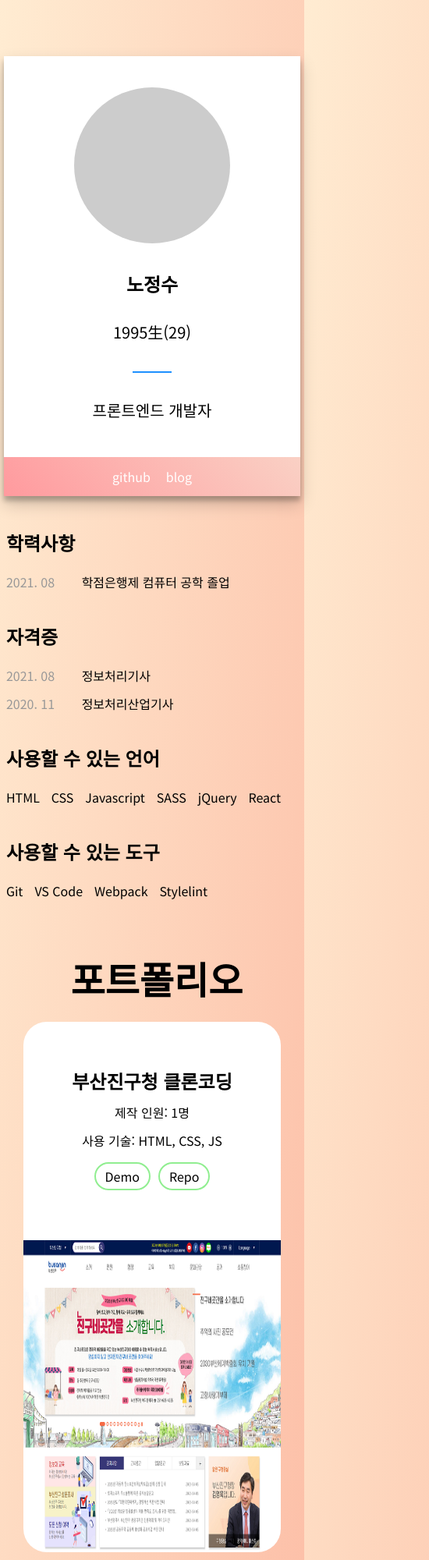
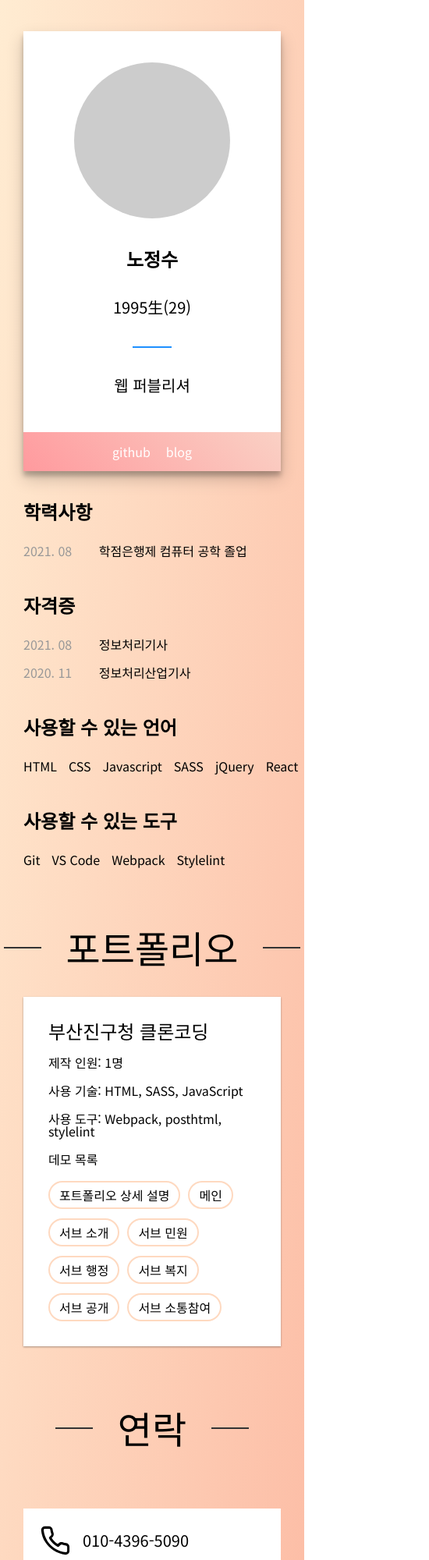
Before and after one commit to njsooo/resume, a plain HTML site: page index.html in a window 390 px wide. Shown: the top 2000 px of the page at 78% size, 550 px wide, since content can reach past the window. Drawn offline with nearby package versions, Linux system fonts and the light colour scheme.

Commit message:
Add files via upload

```diff
--- a/index.html
+++ b/index.html
@@ -16,17 +16,15 @@
     <main>
       <!-- INTRODUCTION -->
       <section id="introduction">
-        <div class="contents">
+        <div class="container">
           <div class="left">
-            <div class="card">
             <div class="face"></div>
             <p class="name">노정수</p>
             <p class="birth">1995生(29)</p>
-              <p class="job">프론트엔드 개발자</p>
+            <p class="job">웹 퍼블리셔</p>
             <div class="links">
-                <a href="#">github</a>
-                <a href="#">blog</a>
-              </div>
+              <a href="https://github.com/njsooo" target="_blank">github</a>
+              <a href="https://njsooo.github.io/" target="_blank">blog</a>
             </div>
           </div>
 
@@ -82,36 +80,49 @@
       </section>
       <!-- // INTRODUCTION -->
 
-      <!-- WORKS -->
-      <section id="works">
-        <h2 class="title">포트폴리오</h2>
-        <ul class="item-list">
-          <li class="item">
-            <div class="left">
-              <div class="card">
-                <h3 class="title">부산진구청 클론코딩</h3>
+      <!-- PORTFOLIO -->
+      <section id="portfolio">
+        <div class="container">
+          <h2 class="section-title">
+            <span class="text">포트폴리오</span>
+          </h2>
+
+          <ul class="portfolio-list">
+            <li>
+              <h3 class="title">
+                <a href="#" title="부산진구청 메인 페이지 이동"
+                  >부산진구청 클론코딩</a
+                >
+              </h3>
               <p class="part">제작 인원: 1명</p>
-                <p class="skills">사용 기술: HTML, CSS, JS</p>
-                <div class="links">
-                  <a href="#">Demo</a>
-                  <a href="#">Repo</a>
-                </div>
-              </div>
-            </div>
-            <div class="right">
-              <img src="./asset/busanjin.png" alt="" />
+              <p class="tech">사용 기술: HTML, SASS, JavaScript</p>
+              <p class="tool">사용 도구: Webpack, posthtml, stylelint</p>
+              <h4>데모 목록</h4>
+              <div class="link-list">
+                <a href="#">포트폴리오 상세 설명</a>
+                <a href="#">메인</a>
+                <a href="#">서브 소개</a>
+                <a href="#">서브 민원</a>
+                <a href="#">서브 행정</a>
+                <a href="#">서브 복지</a>
+                <a href="#">서브 공개</a>
+                <a href="#">서브 소통참여</a>
               </div>
             </li>
           </ul>
+        </div>
       </section>
-      <!-- // WORKS -->
+      <!-- // PORTFOLIO -->
 
       <!-- CONTACT -->
       <section id="contact">
-        <h2 class="title">연락</h2>
-        <div class="contents">
-          <div class="left">
-            <div class="card">
+        <div class="container">
+          <h2 class="section-title">
+            <span class="text">연락</span>
+          </h2>
+
+          <div class="content">
+            <div class="info-area">
               <a href="#" class="phone">
                 <?xml version="1.0" encoding="utf-8"?><!-- Uploaded to: SVG Repo, www.svgrepo.com, Generator: SVG Repo Mixer Tools -->
                 <svg
@@ -124,10 +135,10 @@
                     fill="#000000"
                   />
                 </svg>
-                <span class="text">010-1234-5678</span>
+                <span class="text">010-4396-5090</span>
               </a>
 
-              <a href="#" class="email">
+              <a href="mailto:devnjsoo@gmail.com" class="email">
                 <?xml version="1.0" ?>
                 <!-- Uploaded to: SVG Repo, www.svgrepo.com, Generator: SVG Repo Mixer Tools -->
                 <svg viewBox="0 0 24 24" xmlns="http://www.w3.org/2000/svg">
@@ -163,16 +174,15 @@
                 <span class="text">devnjsoo@gmail.com</span>
               </a>
             </div>
-          </div>
 
-          <div class="right">
+            <div class="email-area">
               <h3 class="title">이메일 보내기</h3>
               <form action="#" id="form-send-email">
                 <div class="row">
-                <label for="name">성명</label>
+                  <label for="input-name">성명</label>
                   <input
                     type="text"
-                  id="name"
+                    id="input-name"
                     name="from_name"
                     placeholder="발신인"
                     required
@@ -180,10 +190,10 @@
                 </div>
 
                 <div class="row">
-                <label for="email">연락처</label>
+                  <label for="input-email">연락처</label>
                   <input
                     type="text"
-                  id="email"
+                    id="input-email"
                     name="reply_to"
                     placeholder="남기실 연락처를 입력해 주세요"
                     required
@@ -191,9 +201,9 @@
                 </div>
 
                 <div class="row">
-                <label for="message">내용</label>
+                  <label for="textarea-message">내용</label>
                   <textarea
-                  id="message"
+                    id="textarea-message"
                     name="message"
                     placeholder="내용을 입력해 주세요"
                   ></textarea>
@@ -203,6 +213,7 @@
               </form>
             </div>
           </div>
+        </div>
       </section>
       <!-- // CONTACT -->
     </main>
--- a/scss/style.css
+++ b/scss/style.css
@@ -1,6 +1,4 @@
-@import url("https://fonts.googleapis.com/css2?family=Poppins:ital,wght@0,100;0,200;0,300;0,400;0,500;0,600;0,700;0,800;0,900;1,100;1,200;1,300;1,400;1,500;1,600;1,700;1,800;1,900&display=swap");
-@import url("https://fonts.googleapis.com/css2?family=Noto+Sans+KR:wght@400;700&display=swap");
-/* http://meyerweb.com/eric/tools/css/reset/
+@import url("https://fonts.googleapis.com/css2?family=Noto+Sans+KR:wght@100;300;400;500;700;900&display=swap"); /* http://meyerweb.com/eric/tools/css/reset/
    v2.0 | 20110126
    License: none (public domain)
 */
@@ -143,10 +141,13 @@ a {
   text-decoration: none;
 }
 
+input,
+textarea {
+  font-family: "Noto Sans KR", sans-serif;
+}
 input::-moz-placeholder, textarea::-moz-placeholder {
   font-family: "Noto Sans KR", sans-serif;
 }
-
 input::placeholder,
 textarea::placeholder {
   font-family: "Noto Sans KR", sans-serif;
@@ -165,12 +166,22 @@ img {
   width: 100%;
 }
 
+.container {
+  width: 800px;
+  margin: 0 auto;
+}
+
 body {
   background-image: linear-gradient(to right bottom, #ffecd2, #fcb69f);
 }
-body::before {
+
+#introduction {
+  position: relative;
+  padding: 40px 0;
+}
+#introduction::before {
   content: "";
-  position: fixed;
+  position: absolute;
   top: 0;
   right: 0;
   z-index: -1;
@@ -178,56 +189,40 @@ body::before {
   height: 100%;
   background-color: #fff;
 }
-
-main > section > .title {
-  padding-left: 3%;
-  font-weight: 700;
-  font-size: 6rem;
-}
-main > section > .title + * {
-  margin-top: 5rem;
-}
-
-#introduction {
-  padding-top: 40px;
-}
-#introduction .contents {
+#introduction .container {
   display: flex;
 }
-#introduction .contents .left {
-  width: 50%;
-}
-#introduction .contents .left .card {
-  width: 380px;
-  margin-left: auto;
+#introduction .left {
+  width: 100%;
+  max-width: 380px;
   padding-top: 40px;
   background-color: #fff;
   box-shadow: 0 10px 20px rgba(0, 0, 0, 0.19), 0 6px 6px rgba(0, 0, 0, 0.23);
   text-align: center;
 }
-#introduction .contents .left .card .face {
+#introduction .left .face {
   width: 200px;
   height: 200px;
   margin: 0 auto;
   border-radius: 50%;
   background-color: #ccc;
 }
-#introduction .contents .left .card p {
+#introduction .left .name {
+  font-weight: 700;
+  font-size: 1.5rem;
   margin-top: 40px;
 }
-#introduction .contents .left .card .name {
-  font-weight: 700;
-  font-size: 1.5rem;
+#introduction .left .birth {
+  font-size: 1.25rem;
+  margin-top: 40px;
 }
-#introduction .contents .left .card .birth {
+#introduction .left .job {
+  position: relative;
+  padding-top: 40px;
+  margin-top: 40px;
   font-size: 1.25rem;
 }
-#introduction .contents .left .card .job {
-  position: relative;
-  padding-top: 40px;
-  font-size: 1.25rem;
-}
-#introduction .contents .left .card .job::before {
+#introduction .left .job::before {
   content: "";
   position: absolute;
   top: 0;
@@ -238,7 +233,7 @@ main > section > .title + * {
   margin: 0 auto;
   background-color: dodgerblue;
 }
-#introduction .contents .left .card .links {
+#introduction .left .links {
   display: flex;
   gap: 20px;
   justify-content: center;
@@ -247,171 +242,225 @@ main > section > .title + * {
   margin-top: 50px;
   background-image: linear-gradient(45deg, #ff9a9e 0%, #fad0c4 99%, #fad0c4 100%);
 }
-#introduction .contents .left .card .links a {
-  display: block;
+#introduction .left .links a {
   color: #fff;
 }
-#introduction .contents .right {
+#introduction .right {
   padding: 40px 0 0 80px;
 }
-#introduction .contents .right .column ~ .column {
+#introduction .right .column ~ .column {
   margin-top: 50px;
 }
-#introduction .contents .right .column .title {
+#introduction .right .column .title {
   font-weight: 700;
   font-size: 1.5rem;
 }
-#introduction .contents .right .column ul {
+#introduction .right .column ul {
   margin-top: 30px;
 }
-#introduction .contents .right .column-type-a li ~ li {
+#introduction .right .column-type-a li ~ li {
   margin-top: 20px;
 }
-#introduction .contents .right .column-type-a li .date {
+#introduction .right .column-type-a li .date {
   color: #989898;
 }
-#introduction .contents .right .column-type-a li .detail {
+#introduction .right .column-type-a li .detail {
   margin-left: 30px;
 }
-#introduction .contents .right .column-type-b ul {
+#introduction .right .column-type-b ul {
   display: flex;
   gap: 15px;
 }
 
-#works {
-  margin-top: 12rem;
+#portfolio {
+  margin-top: 100px;
 }
-#works .item {
-  display: flex;
-  box-sizing: border-box;
+#portfolio .section-title {
+  text-align: center;
 }
-#works .item .left {
-  width: 50%;
+#portfolio .section-title .text {
+  position: relative;
+  display: inline-block;
+  font-weight: 500;
+  font-size: 3rem;
 }
-#works .item .left .card {
-  display: flex;
-  flex-direction: column;
-  gap: 20px;
-  justify-content: center;
-  align-items: center;
-  box-sizing: border-box;
-  max-width: 400px;
-  height: 400px;
-  margin-left: auto;
-  border-radius: 30px 0 0 30px;
+#portfolio .section-title .text::before, #portfolio .section-title .text::after {
+  content: "";
+  position: absolute;
+  top: 50%;
+  width: 1em;
+  height: 2px;
+  background-color: #333;
+}
+#portfolio .section-title .text::before {
+  left: -80px;
+}
+#portfolio .section-title .text::after {
+  right: -80px;
+}
+#portfolio .portfolio-list {
+  margin-top: 40px;
+}
+#portfolio .portfolio-list li {
+  padding: 2rem;
   background-color: #fff;
+  box-shadow: 0 1px 3px rgba(0, 0, 0, 0.12), 0 1px 2px rgba(0, 0, 0, 0.24);
+  transition: box-shadow 0.3s cubic-bezier(0.25, 0.8, 0.25, 1);
 }
-#works .item .left .card .title {
-  font-weight: 700;
+#portfolio .portfolio-list li ~ li {
+  margin-top: 40px;
+}
+#portfolio .portfolio-list li:hover {
+  box-shadow: 0 14px 28px rgba(0, 0, 0, 0.25), 0 10px 10px rgba(0, 0, 0, 0.22);
+}
+#portfolio .portfolio-list li:hover .title a::before {
+  transform: scale(1);
+}
+#portfolio .portfolio-list .title a {
+  position: relative;
+  z-index: 1;
+  display: inline-block;
+  font-weight: 500;
   font-size: 1.5rem;
 }
-#works .item .left .card .links {
+#portfolio .portfolio-list .title a::before {
+  content: "";
+  position: absolute;
+  bottom: 0;
+  z-index: -1;
+  width: 100%;
+  height: 20%;
+  background-color: lightcoral;
+  transition: transform 0.3s;
+  transform: scaleX(0);
+  transform-origin: left;
+}
+#portfolio .portfolio-list .part {
+  margin-top: 20px;
+}
+#portfolio .portfolio-list .tech {
+  margin-top: 20px;
+}
+#portfolio .portfolio-list .tool {
+  margin-top: 20px;
+}
+#portfolio .portfolio-list h4 {
+  margin-top: 20px;
+}
+#portfolio .portfolio-list .link-list {
   display: flex;
-  gap: 10px;
+  flex-wrap: wrap;
+  gap: 12px 10px;
+  margin-top: 20px;
 }
-#works .item .left .card .links a {
-  display: block;
+#portfolio .portfolio-list .link-list a {
+  display: inline-block;
   padding: 8px 12px;
-  border: 2px solid LightGreen;
+  border: 2px solid #fed9c0;
   border-radius: 20px;
-  transition: background-color 0.25s, color 0.25s;
+  transition: background-color 0.15s ease-out, color 0.1s ease-out;
 }
-#works .item .left .card .links a:hover {
-  background-color: LightGreen;
+#portfolio .portfolio-list .link-list a:hover {
+  background-color: #fed9c0;
   color: #fff;
-}
-#works .item .right img {
-  width: 600px;
-  height: 400px;
-  border-radius: 0 30px 30px 0;
 }
 
 #contact {
-  margin-top: 12rem;
-  padding-bottom: 40px;
+  margin-top: 80px;
+  padding-bottom: 60px;
 }
-#contact .contents {
-  display: flex;
+#contact .section-title {
+  text-align: center;
 }
-#contact .contents .left {
-  width: 50%;
+#contact .section-title .text {
+  position: relative;
+  display: inline-block;
+  font-weight: 500;
+  font-size: 3rem;
 }
-#contact .contents .left .card {
-  display: flex;
-  flex-direction: column;
-  justify-content: center;
-  box-sizing: border-box;
-  max-width: 400px;
-  height: 400px;
-  padding-left: 50px;
-  border-radius: 30px 0 0 30px;
+#contact .section-title .text::before, #contact .section-title .text::after {
+  content: "";
+  position: absolute;
+  top: 50%;
+  width: 1em;
+  height: 2px;
+  background-color: #333;
+}
+#contact .section-title .text::before {
+  left: -80px;
+}
+#contact .section-title .text::after {
+  right: -80px;
+}
+#contact .content {
+  margin-top: 80px;
+}
+#contact .info-area {
+  padding: 1rem;
   background-color: #fff;
 }
-#contact .contents .left .card .phone,
-#contact .contents .left .card .email {
+#contact .info-area svg {
+  width: 50px;
+  height: 50px;
+}
+#contact .info-area .phone,
+#contact .info-area .email {
   display: flex;
   align-items: center;
 }
-#contact .contents .left .card .phone svg,
-#contact .contents .left .card .email svg {
-  width: 80px;
-  height: 80px;
+#contact .info-area .phone .text,
+#contact .info-area .email .text {
+  margin-left: 10px;
+  font-size: 1.25rem;
+  position: relative;
 }
-#contact .contents .left .card .phone .text,
-#contact .contents .left .card .email .text {
-  margin-left: 30px;
-  font-size: 1.5rem;
+#contact .info-area .phone .text::before,
+#contact .info-area .email .text::before {
+  content: "";
+  position: absolute;
+  width: 100%;
+  height: 2px;
+  transform: scaleX(0);
+  transform-origin: left;
+  transition: transform 0.3s;
+  background-color: lightcoral;
 }
-#contact .contents .right {
-  width: 600px;
-  margin-top: 30px;
-  box-shadow: 0 3px 6px rgba(0, 0, 0, 0.15), 0 3px 6px rgba(0, 0, 0, 0.25);
+#contact .info-area .phone:hover .text::before,
+#contact .info-area .email:hover .text::before {
+  transform: scaleX(1);
 }
-
-#contact {
-  margin-top: 5rem;
+#contact .info-area .phone .text::before {
+  bottom: -2px;
 }
-#contact .contents {
-  flex-direction: column;
-  align-items: center;
-  margin-top: 2rem;
-  padding: 0 30px;
+#contact .info-area .email .text::before {
+  bottom: -5px;
 }
-#contact .left {
-  width: 100%;
-}
-#contact .left .card {
-  width: 100%;
-  max-width: none;
-  height: 280px;
-  margin: 0;
-  border-radius: 30px 30px 0 0;
-}
-#contact .right {
-  width: 100%;
+#contact .email-area {
+  margin-top: 40px;
+  box-sizing: border-box;
   padding: 42px 55px;
   background-color: #fff;
   text-align: center;
 }
-#contact .right .title {
+#contact .email-area .title {
   color: #333;
   font-weight: 700;
   font-size: 40px;
   line-height: 1.2;
 }
-#contact .right form {
+#contact .email-area form {
   margin-top: 44px;
 }
-#contact .right .row {
+#contact .email-area .row {
   position: relative;
   padding-bottom: 13px;
   border-bottom: 2px solid #d9d9d9;
   text-align: left;
 }
-#contact .right .row ~ .row {
+#contact .email-area .row ~ .row {
   margin-top: 30px;
 }
-#contact .right .row::before {
+#contact .email-area .row::before {
   content: "";
   position: absolute;
   bottom: -2px;
@@ -423,16 +472,16 @@ main > section > .title + * {
   transform: scale(0);
   transform-origin: left;
 }
-#contact .right .row:focus-within::before {
+#contact .email-area .row:focus-within::before {
   transform: scale(1);
 }
-#contact .right label {
+#contact .email-area label {
   display: block;
   color: #666;
   font-size: 13px;
   line-height: 1.5;
 }
-#contact .right input {
+#contact .email-area input {
   box-sizing: border-box;
   width: 100%;
   height: 40px;
@@ -442,10 +491,9 @@ main > section > .title + * {
   color: #333;
   outline: 0;
   font-size: 18px;
-  font-family: Poppins;
   line-height: 1.2;
 }
-#contact .right textarea {
+#contact .email-area textarea {
   width: 100%;
   min-height: 110px;
   padding-top: 9px;
@@ -454,11 +502,11 @@ main > section > .title + * {
   color: #333;
   outline: 0;
   font-size: 18px;
-  font-family: Poppins;
   line-height: 1.2;
 }
-#contact .right button[type=submit] {
-  width: 500px;
+#contact .email-area button[type=submit] {
+  width: 100%;
+  max-width: 500px;
   height: 60px;
   margin-top: 40px;
   border-radius: 30px;
@@ -468,51 +516,27 @@ main > section > .title + * {
   font-size: 20px;
 }
 
-@media screen and (max-width: 900px) {
-  body::before {
+@media screen and (max-width: 840px) {
+  .container {
+    width: 100%;
+    padding: 0 30px;
+    box-sizing: border-box;
+  }
+  #introduction::before {
     display: none;
   }
-  main > section > .title {
-    font-size: 3rem;
-    text-align: center;
+  #introduction .container {
+    flex-direction: column;
   }
-  #introduction .contents {
-    flex-direction: column;
-    margin-top: 2rem;
-  }
-  #introduction .contents .left {
-    width: auto;
-  }
-  #introduction .contents .left .card {
+  #introduction .left {
     margin: 0 auto;
   }
-  #introduction .contents .right {
-    margin: 3rem auto 0;
+  #introduction .right {
+    margin: 0 auto;
+    margin-top: 40px;
     padding: 0;
-    transform: translateX(-11px);
   }
-  #works {
-    margin-top: 5rem;
+  #portfolio {
+    margin-top: 40px;
   }
-  #works .item-list {
-    margin-top: 2rem;
-  }
-  #works .item {
-    flex-direction: column;
-    padding: 0 30px;
-  }
-  #works .item .left {
-    width: 100%;
-  }
-  #works .item .left .card {
-    width: 100%;
-    max-width: none;
-    height: 280px;
-    margin: 0;
-    border-radius: 30px 30px 0 0;
-  }
-  #works .item .right img {
-    width: 100%;
-    border-radius: 0 0 30px 30px;
-  }
-}/*# sourceMappingURL=style.css.map */
+}
```
Lines whose indentation alone changed are shown as unchanged.
